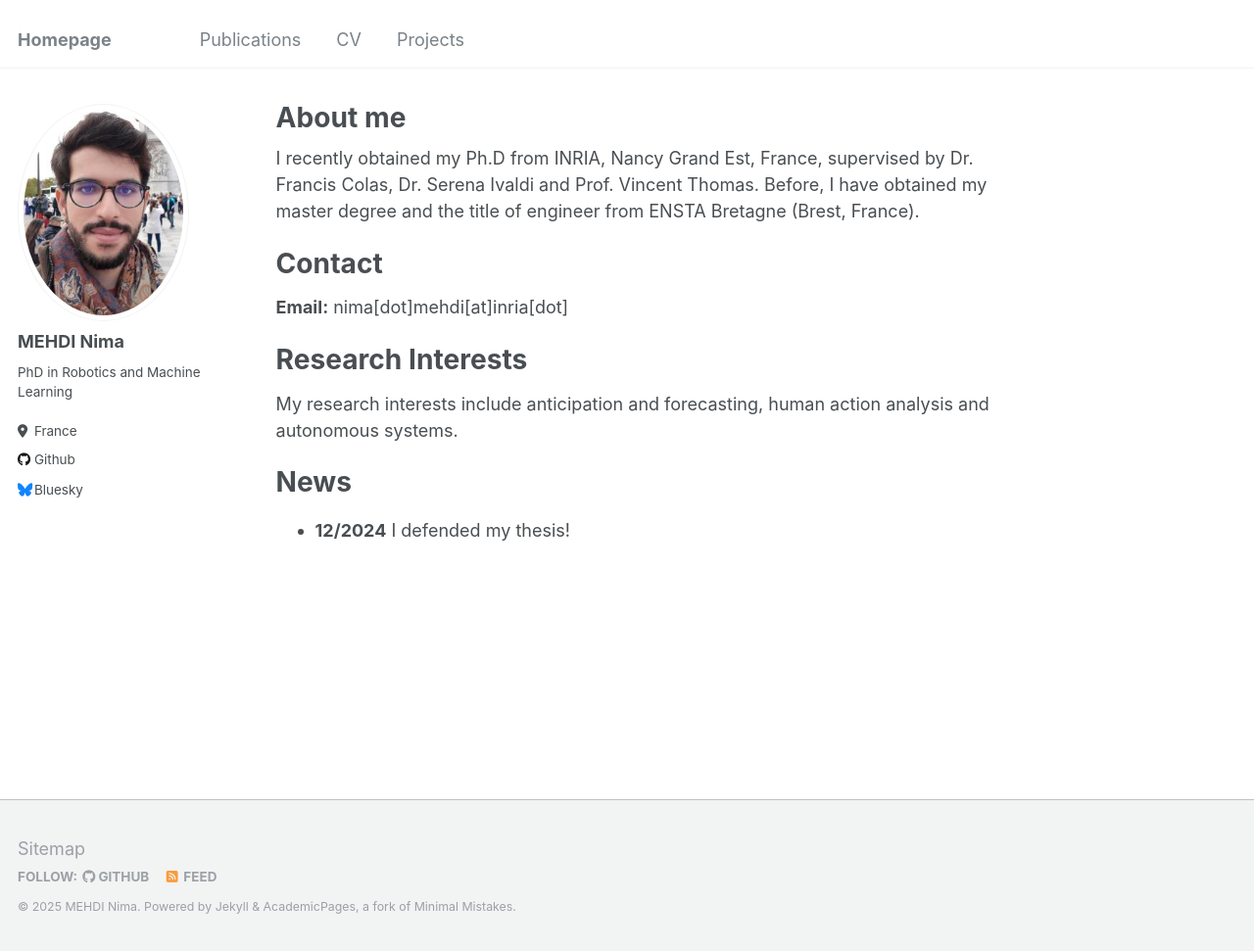
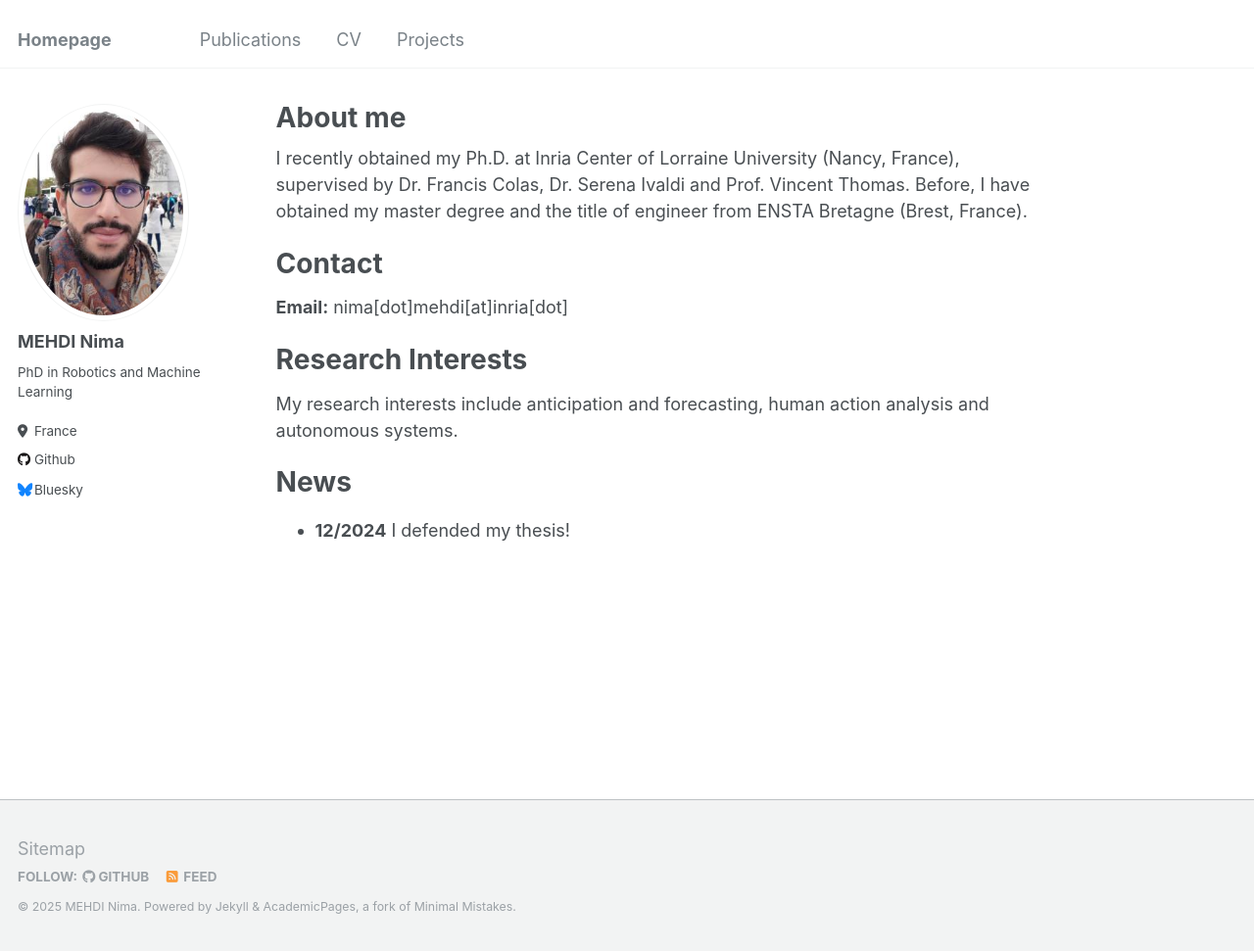
Before and after one commit to MehdiN/mehdin.github.io, a Jekyll site: the page built from _pages/about.md, in a window 1280 px wide and 971 px high. Shown: the whole window at 98% size. Built offline with Jekyll 4.4.1, drawn with Linux system fonts in a browser that asks for light colours.

Commit message:
update about me

```diff
--- a/_pages/about.md
+++ b/_pages/about.md
@@ -11,10 +11,9 @@ redirect_from:
 <!-- I am a postdoctoral researcher on probabilistic machine learning for robotics and human activity
 analysis with a focus on uncertainty modeling. -->
 
-I recently obtained my Ph.D from INRIA, Nancy Grand Est, France, supervised
+I recently obtained my Ph.D. at Inria Center of Lorraine University (Nancy, France), supervised
 by Dr. Francis Colas, Dr. Serena Ivaldi and Prof. Vincent Thomas.
-Before, I have obtained my master degree and the title of engineer
-from ENSTA Bretagne (Brest, France).
+Before, I have obtained my master degree and the title of engineer from ENSTA Bretagne (Brest, France).
 
 # Contact
 
```
